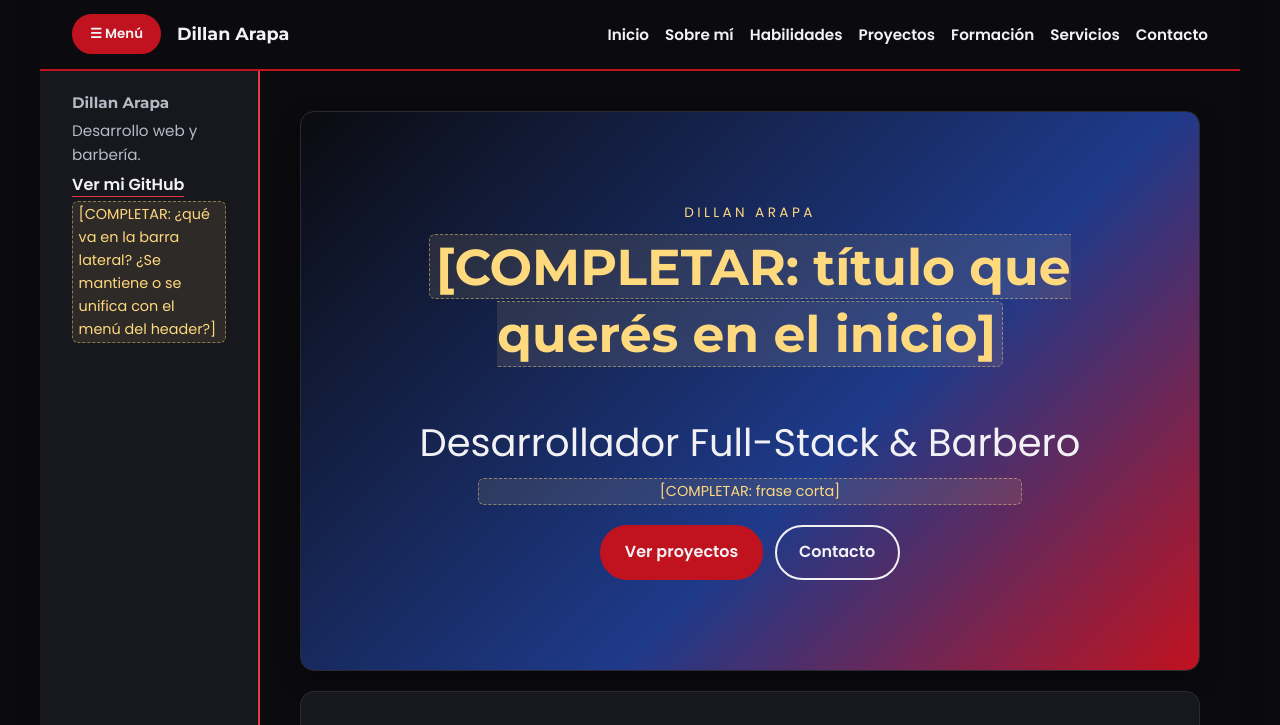
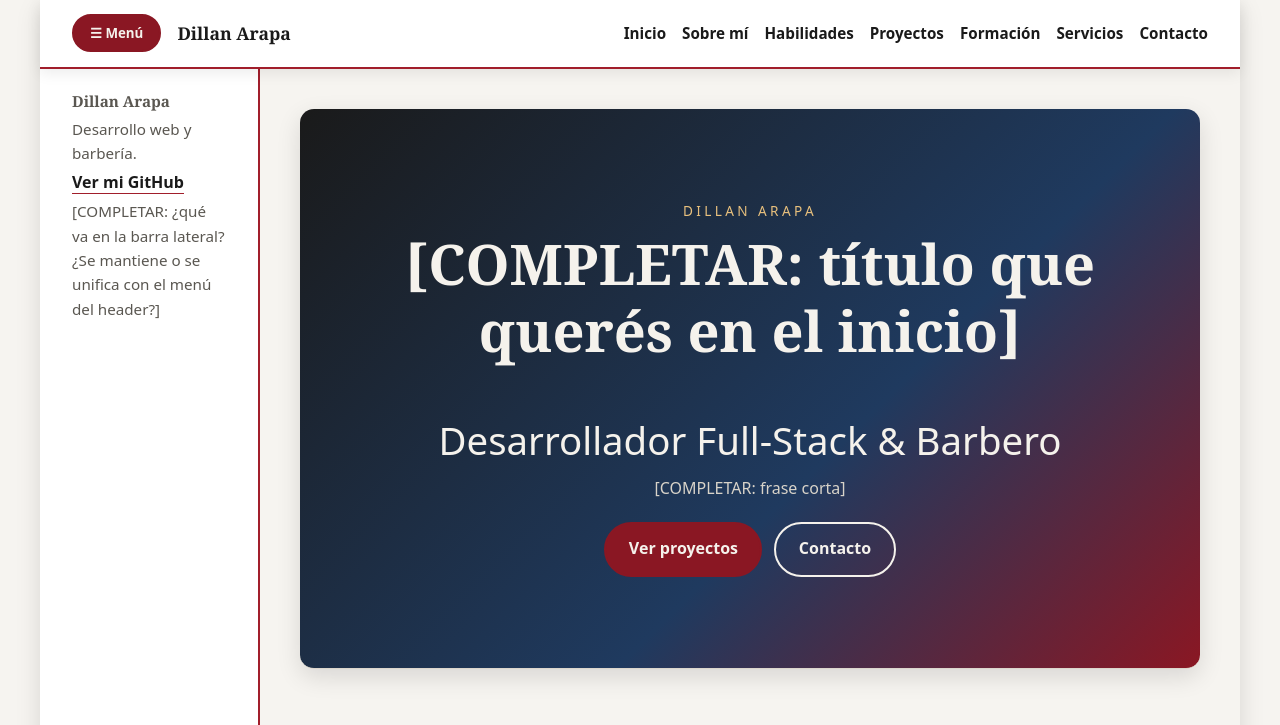
Before and after one commit to ArapaDillan10/Mi-portafolio, a plain HTML site: page index.html in a window 1280 px wide. Shown: the top 725 px of the page. Drawn offline with Linux system fonts and the light colour scheme.

Commit message:
style: quitar cajas anidadas de las secciones

```diff
--- a/css/style.css
+++ b/css/style.css
@@ -1,33 +1,34 @@
 /* ============================================================
    1. VARIABLES (paleta, fuentes y medidas)
-   Todos los colores viven acá: si querés cambiar el estilo,
-   tocá esta parte y no el resto del archivo.
+   Todos los colores viven acá. Si querés probar otro estilo,
+   cambiá esta parte y no el resto del archivo.
+   Fuentes del sistema: no dependemos de Google Fonts ni de internet.
    ============================================================ */
 :root {
-    --bg: #0B0B0F;              /* negro carbón: fondo general */
-    --superficie: #17171E;      /* gris oscuro: secciones y barra lateral */
-    --tarjeta: #121218;         /* gris más oscuro: tarjetas y campos */
-    --footer: #050508;          /* casi negro: pie de página */
-    --borde: #2A2A36;           /* bordes suaves */
-    --texto: #F2F2F5;           /* blanco hueso: texto principal */
-    --texto-suave: #B9B9C6;     /* gris claro: textos secundarios */
-    --placeholder: #7A7A8A;     /* texto de ayuda en formularios */
-    --acento: #E63946;          /* rojo vivo: detalles y hover */
-    --acento-hover: #D92D3B;    /* rojo un poco más claro: hover */
-    --acento-fuerte: #C1121F;   /* rojo profundo: botones con texto blanco */
-    --acento-suave: rgba(230, 57, 70, 0.14);
-    --acento-borde: rgba(230, 57, 70, 0.40);
-    --foco: rgba(230, 57, 70, 0.35);
-    --azul: #1E3A8A;            /* azul noche: apoyo en el hero */
-    --valido: #3FBF7F;          /* verde suave: campo válido */
-    --marcador: #FFD97D;        /* dorado: tus [COMPLETAR] */
-    --marcador-suave: rgba(255, 217, 125, 0.10);
-    --marcador-borde: rgba(255, 217, 125, 0.45);
+    --bg: #F6F4F0;                  /* crema claro: fondo general */
+    --superficie: #FFFFFF;          /* blanco: secciones y barra lateral */
+    --tarjeta: #F0EDE7;             /* crema más oscuro: tarjetas y campos */
+    --footer: #1A1A1A;              /* negro suave: pie de página y hero */
+    --borde: #DCD6CC;               /* bordes discretos */
+    --texto: #1A1A1A;               /* negro suave: texto principal */
+    --texto-suave: #5A5751;         /* gris cálido: textos secundarios */
+    --texto-inverso: #F5F2EC;       /* blanco cálido: texto sobre fondo oscuro */
+    --texto-inverso-suave: #D8D3C9; /* gris claro: texto secundario sobre oscuro */
+    --placeholder: #7A756D;         /* texto de ayuda en formularios */
+    --acento: #A11E2B;              /* rojo profundo: detalles */
+    --acento-hover: #C22838;        /* rojo más vivo: hover */
+    --acento-fuerte: #8A1723;       /* vino: botones con texto claro */
+    --acento-suave: rgba(161, 30, 43, 0.10);
+    --acento-borde: rgba(161, 30, 43, 0.30);
+    --foco: rgba(161, 30, 43, 0.30);
+    --azul: #1F3A5F;                /* azul acero: apoyo en el hero */
+    --valido: #2E7D5B;              /* verde suave: campo válido */
+    --dorado: #E8C07D;              /* dorado: detalle del hero */
     --radio: 14px;
-    --sombra: 0 8px 24px rgba(0, 0, 0, 0.35);
-    --sombra-suave: 0 4px 14px rgba(0, 0, 0, 0.25);
-    --fuente-texto: 'Poppins', sans-serif;
-    --fuente-titulo: 'Montserrat', sans-serif;
+    --sombra: 0 8px 24px rgba(0, 0, 0, 0.12);
+    --sombra-suave: 0 4px 14px rgba(0, 0, 0, 0.08);
+    --fuente-texto: system-ui, -apple-system, "Segoe UI", Roboto, Helvetica, Arial, sans-serif;
+    --fuente-titulo: Georgia, "Times New Roman", serif;
 }
 
 /* ============================================================
@@ -75,7 +76,7 @@ h3 { font-size: 1.25rem; }
 
 /* El foco siempre visible: importante para navegar con teclado */
 :focus-visible {
-    outline: 3px solid var(--marcador);
+    outline: 3px solid var(--acento);
     outline-offset: 3px;
 }
 
@@ -108,13 +109,14 @@ h3 { font-size: 1.25rem; }
     position: sticky;
     top: 0;
     z-index: 20;
-    background-color: var(--bg);
-    border-bottom: 2px solid var(--acento-fuerte);
+    background-color: var(--superficie);
+    border-bottom: 2px solid var(--acento);
     display: flex;
     flex-wrap: wrap;
     align-items: center;
     gap: 0.75rem 1rem;
     padding: 0.9rem clamp(1rem, 4vw, 2rem);
+    box-shadow: var(--sombra-suave);
 }
 
 .brand {
@@ -127,7 +129,7 @@ h3 { font-size: 1.25rem; }
 .btn-menu {
     margin-left: auto;
     background-color: var(--acento-fuerte);
-    color: var(--texto);
+    color: var(--texto-inverso);
     border: 2px solid var(--acento-fuerte);
     border-radius: 999px;
     padding: 0.5rem 1rem;
@@ -218,23 +220,42 @@ h3 { font-size: 1.25rem; }
 }
 
 .main > section {
-    background-color: var(--superficie);
-    border: 1px solid var(--borde);
-    border-radius: var(--radio);
-    padding: clamp(1.25rem, 3vw, 2.25rem);
+    padding: clamp(2rem, 5vw, 3.5rem) 0;
     scroll-margin-top: 6rem;
+    border-bottom: 1px solid var(--borde);
 }
 
-/* HERO: degradado negro -> azul -> rojo */
+.main > section:last-of-type {
+    border-bottom: none;
+}
+
+/* El título lleva una línea roja: reemplaza la caja que tenían las secciones */
+.main > section > h2 {
+    display: inline-block;
+    margin-bottom: 1.25rem;
+    padding-bottom: 0.35rem;
+    border-bottom: 3px solid var(--acento);
+}
+
+/* HERO: degradado negro -> azul -> vino */
 .hero {
     min-height: 62vh;
     display: flex;
     align-items: center;
     justify-content: center;
     text-align: center;
-    border-color: transparent;
-    background: linear-gradient(135deg, var(--bg) 0%, var(--azul) 60%, var(--acento-fuerte) 100%);
+    border: none;
+    border-radius: var(--radio);
+    padding: clamp(2rem, 6vw, 4rem) clamp(1rem, 4vw, 2rem);
+    background: linear-gradient(135deg, var(--footer) 0%, var(--azul) 60%, var(--acento-fuerte) 100%);
+    color: var(--texto-inverso);
     box-shadow: var(--sombra);
+}
+
+.hero h1,
+.hero h2,
+.hero h3 {
+    color: var(--texto-inverso);
 }
 
 .hero-contenido {
@@ -246,7 +267,7 @@ h3 { font-size: 1.25rem; }
     text-transform: uppercase;
     letter-spacing: 0.25em;
     font-size: 0.85rem;
-    color: var(--marcador);
+    color: var(--dorado);
 }
 
 .hero-rol {
@@ -257,7 +278,7 @@ h3 { font-size: 1.25rem; }
 .hero-frase {
     max-width: 34rem;
     margin: 0 auto 1.25rem;
-    color: var(--texto-suave);
+    color: var(--texto-inverso-suave);
 }
 
 .hero-botones {
@@ -268,7 +289,7 @@ h3 { font-size: 1.25rem; }
 }
 
 /* ============================================================
-   7. BOTONES (compartidos por hero, contacto y formulario)
+   7. BOTONES (hero, contacto y formulario)
    ============================================================ */
 .btn-cta,
 .btn-enviar,
@@ -282,7 +303,7 @@ h3 { font-size: 1.25rem; }
     padding: 0.8rem 1.4rem;
     border: 2px solid var(--acento-fuerte);
     background-color: var(--acento-fuerte);
-    color: var(--texto);
+    color: var(--texto-inverso);
     transition: background-color 0.2s ease, border-color 0.2s ease, transform 0.2s ease;
 }
 
@@ -296,14 +317,14 @@ h3 { font-size: 1.25rem; }
 
 .btn-cta-secundario {
     background-color: transparent;
-    border-color: var(--texto);
-    color: var(--texto);
+    border-color: var(--texto-inverso);
+    color: var(--texto-inverso);
 }
 
 .btn-cta-secundario:hover {
-    background-color: var(--texto);
-    border-color: var(--texto);
-    color: var(--bg);
+    background-color: var(--texto-inverso);
+    border-color: var(--texto-inverso);
+    color: var(--footer);
 }
 
 /* ============================================================
@@ -375,10 +396,8 @@ h3 { font-size: 1.25rem; }
 
 .lista-habilidades li,
 .lista-formacion li {
-    background-color: var(--tarjeta);
     border-left: 3px solid var(--acento);
-    border-radius: 0 var(--radio) var(--radio) 0;
-    padding: 0.7rem 0.9rem;
+    padding: 0.35rem 0 0.35rem 1rem;
     color: var(--texto-suave);
 }
 
@@ -426,12 +445,6 @@ h3 { font-size: 1.25rem; }
     box-shadow: var(--sombra-suave);
 }
 
-.sobre-mi-figure figcaption {
-    margin-top: 0.5rem;
-    font-size: 0.9rem;
-    color: var(--texto-suave);
-}
-
 .galeria {
     margin-top: 1.5rem;
 }
@@ -453,7 +466,7 @@ form {
     margin: 0 auto;
     display: grid;
     gap: 0.9rem;
-    background-color: var(--tarjeta);
+    background-color: var(--superficie);
     border: 1px solid var(--borde);
     border-radius: var(--radio);
     padding: clamp(1rem, 3vw, 1.75rem);
@@ -515,7 +528,7 @@ form input:invalid:not(:placeholder-shown) {
 }
 
 /* ============================================================
-   12. PÁGINA DE CONTACTO (header y main propios)
+   12. PÁGINA DE CONTACTO
    ============================================================ */
 .pagina-contacto {
     background-color: var(--bg);
@@ -548,7 +561,7 @@ form input:invalid:not(:placeholder-shown) {
 footer {
     grid-area: footer;
     background-color: var(--footer);
-    color: var(--texto-suave);
+    color: var(--texto-inverso-suave);
     border-top: 1px solid var(--borde);
     text-align: center;
     padding: 1.5rem 1rem;
@@ -556,22 +569,7 @@ footer {
 }
 
 /* ============================================================
-   14. UTILIDAD: marcadores [COMPLETAR]
-   Se ven resaltados para que sepas dónde completar.
-   ============================================================ */
-p.completar,
-span.completar,
-figcaption.completar {
-    background-color: var(--marcador-suave);
-    border: 1px dashed var(--marcador-borde);
-    border-radius: 6px;
-    color: var(--marcador);
-    padding: 0.05rem 0.35rem;
-    font-size: 0.9em;
-}
-
-/* ============================================================
-   15. PANTALLAS GRANDES (desde 768px en adelante)
+   14. PANTALLAS GRANDES (desde 768px en adelante)
    ============================================================ */
 @media (min-width: 768px) {
     .layout {
```
